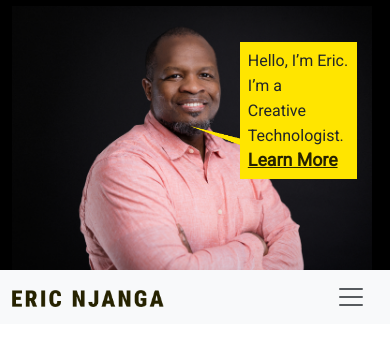
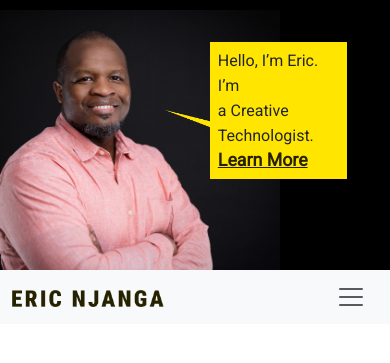
Before and after one commit to Sudhir0309/eric-html, a website: page public/index.html in a window 390 px wide. Shown: the top 363 px of the page. Drawn offline with nearby package versions, Linux system fonts and the light colour scheme; a web font is replaced by a local one.

Commit message:
mobile updates

```diff
--- a/public/css/styles.css
+++ b/public/css/styles.css
@@ -106,11 +106,12 @@ footer h3{ font-size:1.33em;}
     footer .section-col{ padding: 110px 0;}
     .pattran{ height: 65px;}
     .hero{ height: 270px !important;}
-    .eric img{width: 360px;}
-    .hero .yellow-col{ right: auto; left: 240px; font-size: 16px;}
+    .eric img{width: 355px;}
+    .hero .eric img {right: 110px;}
+    .hero .yellow-col{ right: auto; left: 210px; font-size: 16px; width: 35vw;}
     .navbar .navbar-nav .nav-link .icon img{ width: 15px;}
     .navbar-brand img{width: 152px;}
     .table-bg th, .table-bg td{ font-size: 16px;}
-    .hero .yellow-col .comment-arrow{right:inherit; left: -50px;}
+    .hero .yellow-col .comment-arrow{right:inherit; left: -45px; bottom: 3em;}
     .hero .yellow-col img{ width: 50px; }
 }
--- a/public/index.html
+++ b/public/index.html
@@ -24,7 +24,7 @@
           </div>
         </div>
         <div class="yellow-col">
-            Hello, I’m Eric. I’m a<br> Creative Technologist.
+            Hello, I’m Eric. I’m<br> a Creative Technologist.
             <a class="link d-flex" href="#technologist">Learn More</a>
           <span class="comment-arrow"><img src="images/yellow-icon.png"></span>
         </div>
```
